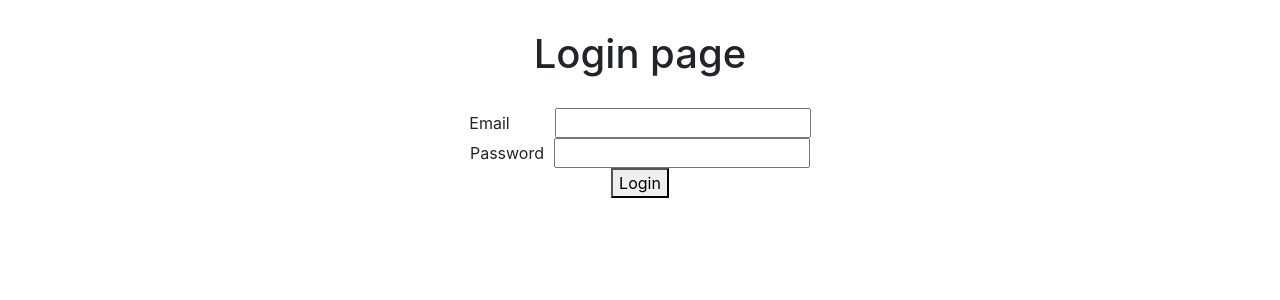
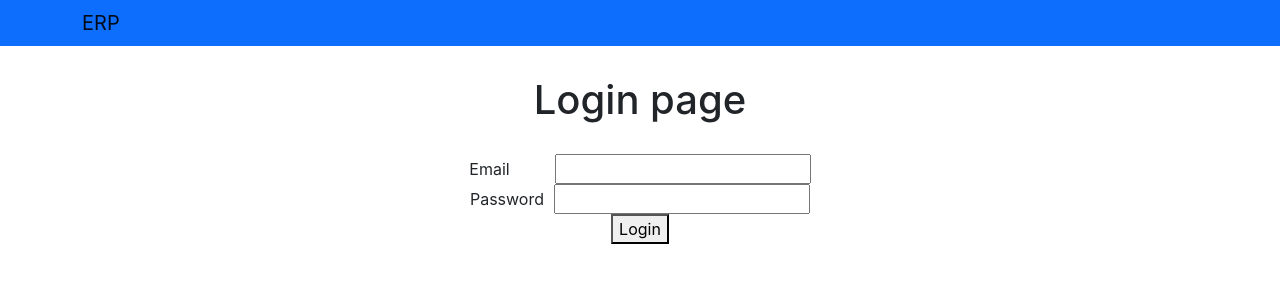
Before and after one commit to heysaty/erp_frontend, a React (Create React App) app: page / in a window 1280 px wide. Shown: the top 300 px of the page. Built offline with nearby package versions, Linux system fonts and the light colour scheme.

Commit message:
role based navbar components

```diff
--- a/package.json
+++ b/package.json
@@ -9,6 +9,7 @@
     "axios": "^1.1.3",
     "bootstrap": "^5.2.2",
     "jwt-decode": "^3.1.2",
+    "mdb-react-ui-kit": "^5.0.0",
     "react": "^18.2.0",
     "react-bootstrap": "^2.6.0",
     "react-dom": "^18.2.0",
--- a/src/Auth.js
+++ b/src/Auth.js
@@ -1,4 +1,4 @@
-import React from 'react'
+
 import {  decodeToken } from "react-jwt";
 
 
--- a/src/Login.js
+++ b/src/Login.js
@@ -4,6 +4,19 @@ import { useNavigate } from "react-router-dom";
 import { useState } from "react";
 import axios from "axios";
 import Auth from './Auth';
+import NavbarLogin from "./components/NavbarLogin"
+// import {
+//   MDBBtn,
+//   MDBContainer,
+//   MDBRow,
+//   MDBCol,
+//   MDBCard,
+//   MDBCardBody,
+//   MDBInput,
+//   MDBIcon
+// }
+// from 'mdb-react-ui-kit';
+
 
 export default function Login() {
   const navigate = useNavigate();
@@ -47,6 +60,8 @@ export default function Login() {
   };
 
   return (
+    <>
+     <NavbarLogin />
     <div style={{ minHeight: 800, marginTop: 30 }}>
       <h1>Login page</h1>
       <div style={{ marginTop: 30 }}>
@@ -79,6 +94,58 @@ export default function Login() {
           </div>
 
       </div>
-    </div>
+    </div></>
+
+
+
+
+
+
+
+
+    // <MDBContainer fluid>
+
+    //   <MDBRow className='d-flex justify-content-center align-items-center h-100'>
+    //     <MDBCol col='12'>
+
+    //       <MDBCard className='bg-dark text-white my-5 mx-auto' style={{borderRadius: '1rem', maxWidth: '400px'}}>
+    //         <MDBCardBody className='p-5 d-flex flex-column align-items-center mx-auto w-100'>
+
+    //           <h2 className="fw-bold mb-2 text-uppercase">Login</h2>
+    //           <p className="text-white-50 mb-5">Please enter your login and password!</p>
+
+    //           <MDBInput wrapperClass='mb-4 mx-5 w-100' labelClass='text-white' label='Email address' id='formControlLg' type='email' size="lg"/>
+    //           <MDBInput wrapperClass='mb-4 mx-5 w-100' labelClass='text-white' label='Password' id='formControlLg' type='password' size="lg"/>
+
+    //           <p className="small mb-3 pb-lg-2"><a class="text-white-50" href="#!">Forgot password?</a></p>
+    //           <MDBBtn outline className='mx-2 px-5' color='white' size='lg'>
+    //             Login
+    //           </MDBBtn>
+
+    //           <div className='d-flex flex-row mt-3 mb-5'>
+    //             <MDBBtn tag='a' color='none' className='m-3' style={{ color: 'white' }}>
+    //               <MDBIcon fab icon='facebook-f' size="lg"/>
+    //             </MDBBtn>
+
+    //             <MDBBtn tag='a' color='none' className='m-3' style={{ color: 'white' }}>
+    //               <MDBIcon fab icon='twitter' size="lg"/>
+    //             </MDBBtn>
+
+    //             <MDBBtn tag='a' color='none' className='m-3' style={{ color: 'white' }}>
+    //               <MDBIcon fab icon='google' size="lg"/>
+    //             </MDBBtn>
+    //           </div>
+
+    //           <div>
+    //             <p className="mb-0">Don't have an account? <a href="#!" class="text-white-50 fw-bold">Sign Up</a></p>
+
+    //           </div>
+    //         </MDBCardBody>
+    //       </MDBCard>
+
+    //     </MDBCol>
+    //   </MDBRow>
+
+    // </MDBContainer>
   );
 }
--- a/src/components/Navbar.js
+++ b/src/components/Navbar.js
@@ -4,7 +4,7 @@ import Nav from 'react-bootstrap/Nav';
 import Navbar from 'react-bootstrap/Navbar';
 import { Link } from 'react-router-dom';
 import axios from "axios";
-
+import Auth from '../Auth';
 
 function ColorSchemesExample() {
   // const navigate = useNavigate();
@@ -25,13 +25,27 @@ function ColorSchemesExample() {
 
   return(
     <>
+
+
       <Navbar bg="primary" variant="light">
         <Container>
           <Link to="/home"><Navbar.Brand >ERP</Navbar.Brand></Link>
           <Nav className="me-auto">
           <Link to="/leaves"><Navbar.Brand >Leaves</Navbar.Brand></Link>
           <Link to="/applyleaves"><Navbar.Brand >Apply Leaves</Navbar.Brand></Link>
-          <Link to="/signup"><Navbar.Brand >Create Account</Navbar.Brand></Link>
+          {/* {if(Auth().role=='admin')
+              return <Link to="/signup"><Navbar.Brand >Create Account</Navbar.Brand></Link>
+          } */}
+          {(() => {
+              if (Auth().role==='admin'){
+                  return (
+                    <Link to="/signup"><Navbar.Brand >Create Account</Navbar.Brand></Link>
+                  )
+              }
+
+              return null;
+            })()}
+
           <Link to="/"><Navbar.Brand onClick={handleSubmit} >Logout</Navbar.Brand></Link>
 
 
@@ -41,6 +55,10 @@ function ColorSchemesExample() {
 
       </Navbar>
     </>
+
+
+
+
   );
 }
 
--- /dev/null
+++ b/src/components/NavbarLogin.js
@@ -0,0 +1,29 @@
+import React from 'react';
+import Container from 'react-bootstrap/Container';
+
+import Navbar from 'react-bootstrap/Navbar';
+import { Link } from 'react-router-dom';
+
+function ColorSchemesExample() {
+  // const navigate = useNavigate();
+
+  return(
+    <>
+
+      <Navbar bg="primary" variant="light">
+        <Container>
+          <Link><Navbar.Brand >ERP</Navbar.Brand></Link>
+
+
+        </Container>
+
+      </Navbar>
+    </>
+
+
+
+
+  );
+}
+
+export default ColorSchemesExample;
```
Also changed, not shown: 1 other file (tests, documents, lock files or other folders).
